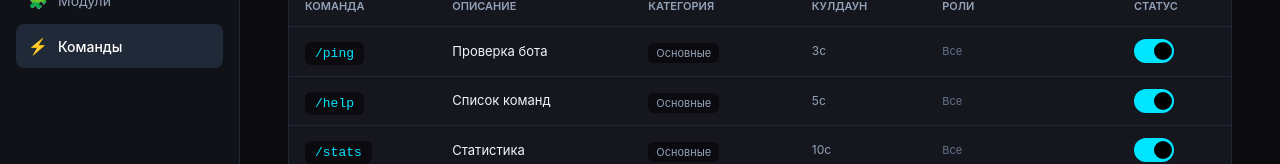
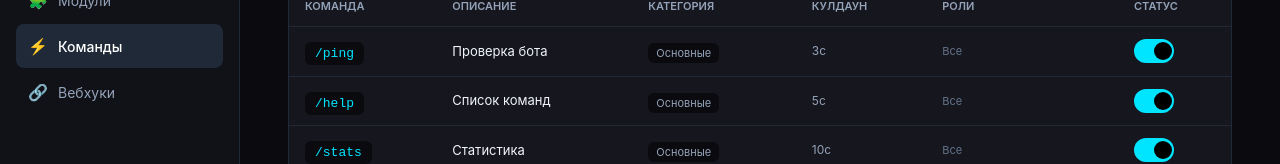
Before and after one commit to R4YDMOND/nova-bot, a Next.js app in the folder frontend/: page /dashboard/commands in a window 1280 px wide. Shown: the part 204-368 px from the top of the page. Built offline with nearby package versions, Linux system fonts and the light colour scheme.

Commit message:
Update page.tsx

```diff
--- a/frontend/src/app/dashboard/commands/page.tsx
+++ b/frontend/src/app/dashboard/commands/page.tsx
@@ -45,9 +45,10 @@ export default function CommandsPage() {
         <nav style={{ display: 'flex', flexDirection: 'column', gap: '2px', flex: 1 }}>
           {[
             { icon: '📊', label: 'Обзор', href: '/dashboard' },
-            { icon: '🖥️', label: 'Мои серверы', href: '/dashboard/servers' },
+            { icon: '🖥️', label: 'Серверы', href: '/dashboard/servers' },
             { icon: '🧩', label: 'Модули', href: '/dashboard/modules' },
             { icon: '⚡', label: 'Команды', href: '/dashboard/commands' },
+            { icon: '🔗', label: 'Вебхуки', href: '/dashboard/webhooks' },
           ].map((item, i) => {
             const isActive = item.label === 'Команды'
             return (
```
